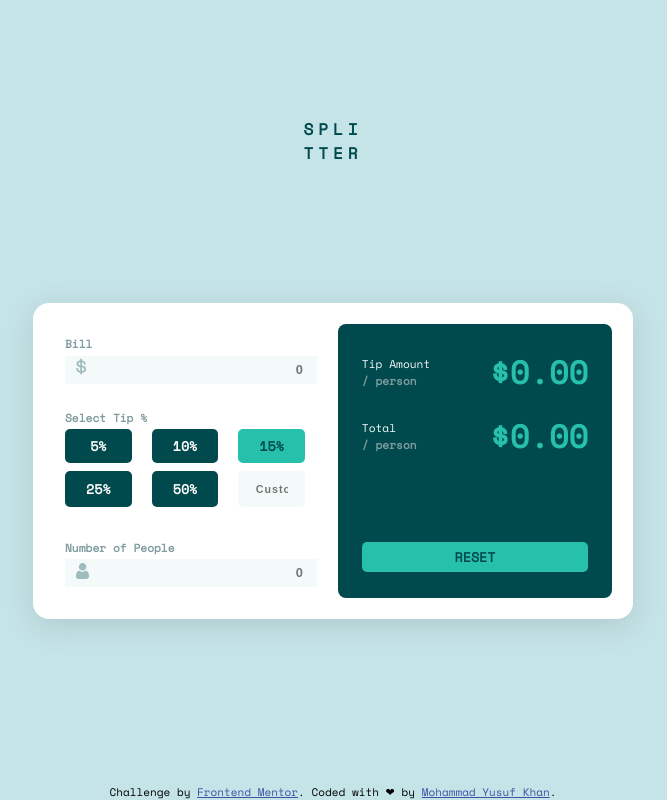
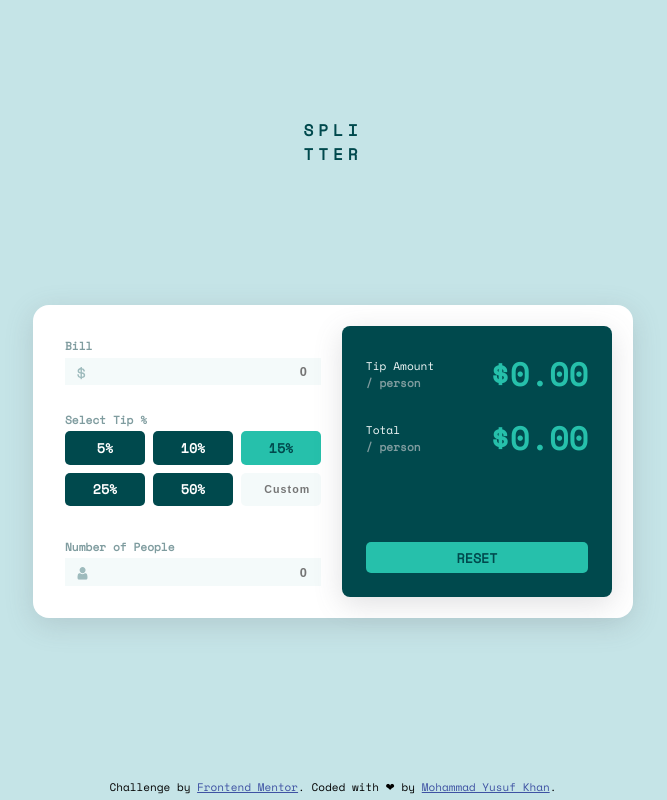
Before and after one commit to ysf-khn/FRONTEND-MENTOR, a plain HTML site: page tip-calculator-app-main/index.html in a window 1280 px wide. Shown: the whole page, without its empty margins (307-974 px from the left). Drawn offline with nearby package versions, Linux system fonts and the light colour scheme.

Commit message:
Update styles.css

```diff
--- a/tip-calculator-app-main/styles.css
+++ b/tip-calculator-app-main/styles.css
@@ -17,6 +17,7 @@ body {
 
 button {
   font-family: 'Space Mono', monospace;
+  cursor: pointer;
 }
 
 input {
@@ -31,11 +32,16 @@ input {
   letter-spacing: 0.1em;
 }
 
+input:focus {
+  outline: none;
+}
+
 label {
   position: absolute;
   color: hsl(184, 14%, 56%);
   margin-left: 0.7em;
-  margin-top: 0.1em;
+  margin-top: 0.3em;
+  transform: scale(0.8);
 }
 
 .text-small {
@@ -85,7 +91,7 @@ label {
 .tip {
   font-weight: 600;
   padding: 0.5em;
-  width: 5em;
+  width: 6em;
   color: white;
   border: none;
   border-radius: 5px;
@@ -102,6 +108,7 @@ label {
   background-color: hsl(189, 41%, 97%);
   color: hsl(184, 14%, 56%);
   font-weight: 700;
+  padding: 0;
 }
 
 .right {
@@ -111,6 +118,7 @@ label {
   border-radius: 0.5em;
   display: grid;
   grid-row-gap: 4em;
+  box-shadow: rgba(100, 100, 111, 0.2) 0px 7px 29px 0px;
 }
 
 .tip-right {
@@ -149,9 +157,13 @@ label {
   justify-content: space-between;
 }
 
+.btn-highlight {
+  background-color: hsl(185, 41%, 84%);
+}
+
 .attribution {
   position: absolute;
-  bottom: 0px;
+  bottom: 0.5em;
   font-size: 11px;
   text-align: center;
 }
```
